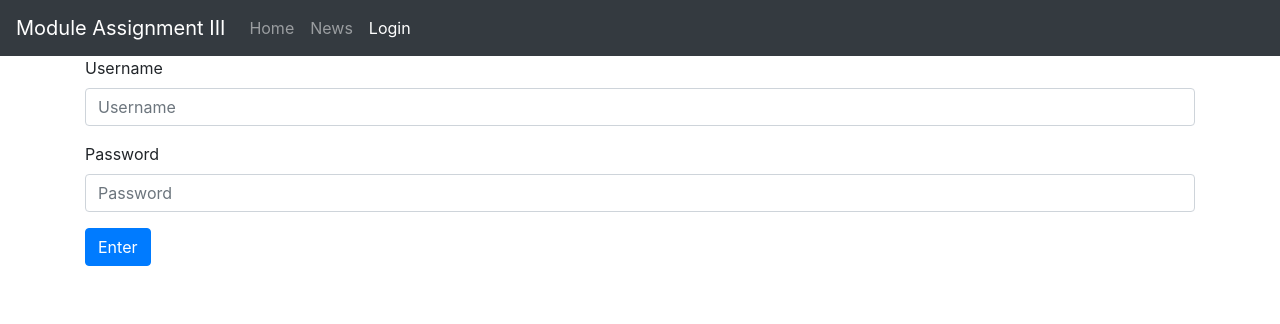
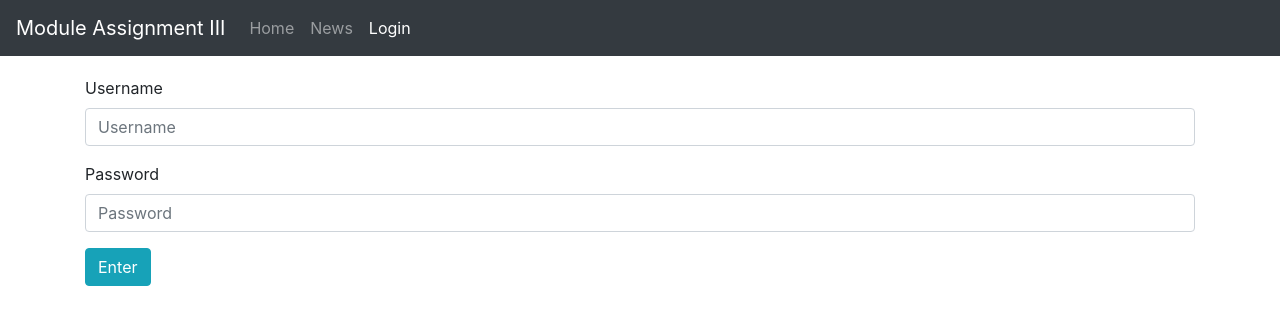
Before and after one commit to mie91/Marie-Berger-frameworks-ma3.js, a React (Create React App) app: page /login in a window 1280 px wide. Shown: the top 324 px of the page. Built offline with nearby package versions, Linux system fonts and the light colour scheme.

Commit message:
Minor styling updates

```diff
--- a/src/components/home/Home.js
+++ b/src/components/home/Home.js
@@ -6,7 +6,7 @@ export function Home() {
     return (
         <>
             <HomeContent>
-                <Heading content="This is a header" />
+                <Heading content="Header Example" />
                 <p>Ex consectetur adipisicing anim velit non tempor non et dolor. Culpa quis aliquip dolor nostrud. Elit eiusmod ea aliquip aliquip laboris. Do in in sunt labore nulla tempor.</p>
                 <p>Cupidatat officia amet id mollit cupidatat sunt incididunt. Culpa id irure quis commodo commodo mollit esse id consectetur excepteur adipisicing. Dolore minim aliquip ex anim ipsum pariatur. Non fugiat velit veniam ipsum exercitation occaecat veniam irure proident commodo. Laboris pariatur elit occaecat pariatur enim eiusmod amet duis mollit. Reprehenderit id eu consectetur enim. Sint cillum officia ipsum est nulla quis pariatur in irure exercitation elit magna adipisicing.</p>
             </HomeContent>
--- a/src/components/login/LoginForm.js
+++ b/src/components/login/LoginForm.js
@@ -25,7 +25,7 @@ function LoginForm() {
         }
 
         return (
-            <Form onSubmit={handleSubmit(onSubmit)}>
+            <Form className="theForm" onSubmit={handleSubmit(onSubmit)}>
                 <Form.Group>
                     <Form.Label>Username</Form.Label>
                     <Form.Control name ="username" placeholder ="Username" ref={register}/>
@@ -38,7 +38,7 @@ function LoginForm() {
                     {errors.password && <ErrorMessage>{errors.password.message}</ErrorMessage>}
                 </Form.Group>
 
-                <Button type="submit">Enter</Button>
+                <Button className= "btn-info" type="submit">Enter</Button>
             </Form>
         );
 }
--- a/src/index.css
+++ b/src/index.css
@@ -19,5 +19,11 @@ code {
 }
 
 .alert {
-  color:red;
+  margin-top: 5px;
+  padding: 5px;
+  color: red;
 }
+
+.theForm {
+  margin-top: 20px;
+}
```
